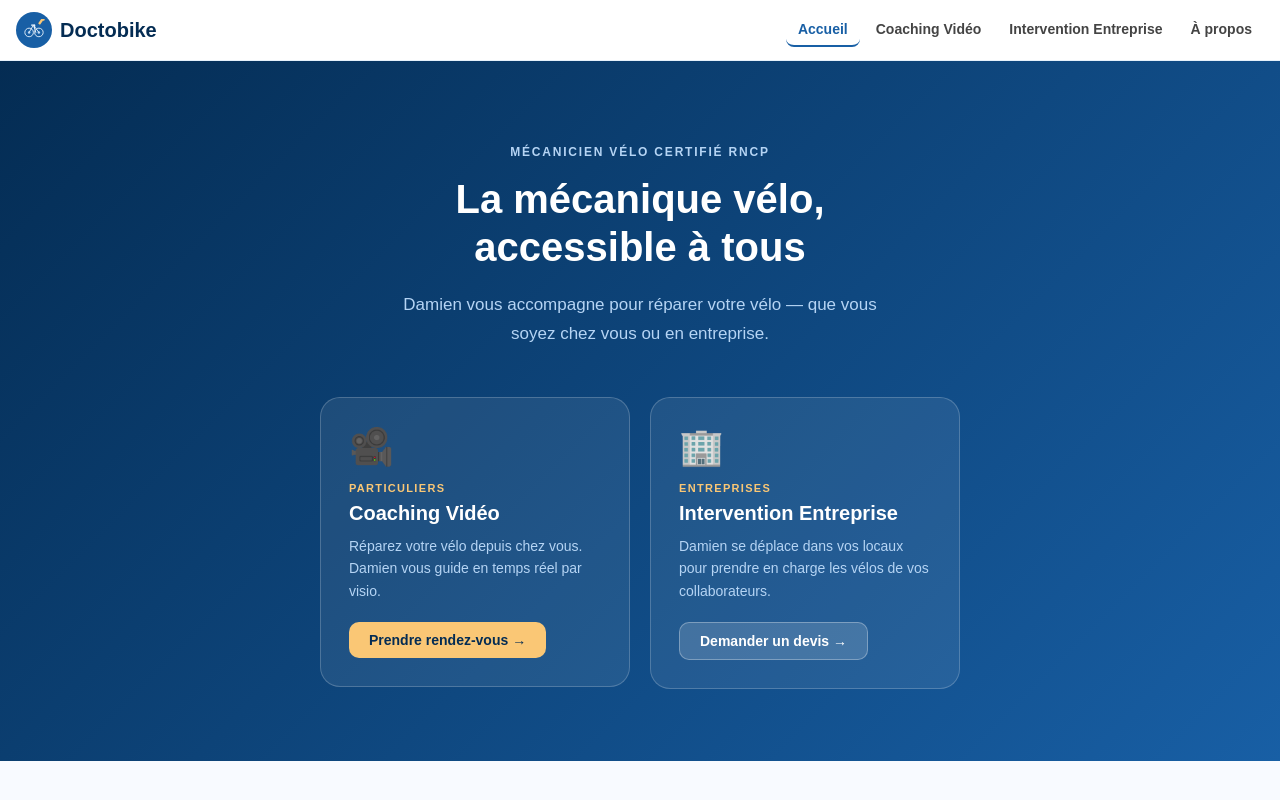
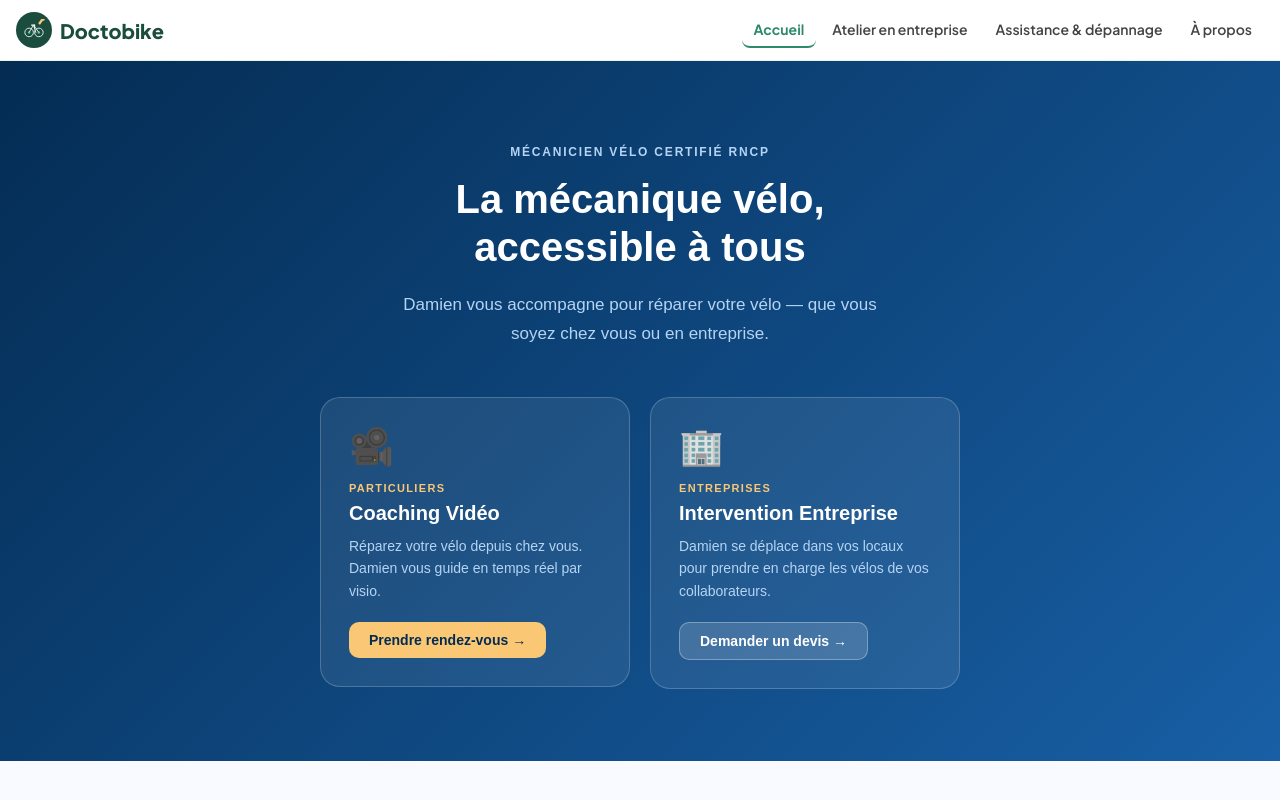
Before and after one commit to sarahlebeze-coder/doctobike2, a Next.js app: page / in a window 1280 px wide. Shown: the top 800 px of the page. Built offline with nearby package versions, Linux system fonts and the light colour scheme.

Commit message:
Change font and color scheme in NavHeader
Updated font styles and colors in NavHeader component.

```diff
--- a/app/components/NavHeader.tsx
+++ b/app/components/NavHeader.tsx
@@ -4,7 +4,7 @@ import { useState } from 'react'
 import Link from 'next/link'
 import { usePathname } from 'next/navigation'
 
-const font = "'Nunito', sans-serif"
+const font = "'Plus Jakarta Sans', sans-serif"
 
 export default function NavHeader() {
   const [menuOpen, setMenuOpen] = useState(false)
@@ -15,13 +15,13 @@ export default function NavHeader() {
     return (
       <Link href={href} style={{
         fontSize: 14,
-        color: active ? '#185FA5' : '#444',
+        color: active ? '#2E8B6A' : '#444',
         textDecoration: 'none',
         padding: '8px 12px',
         borderRadius: 8,
         fontFamily: font,
         fontWeight: active ? 700 : 600,
-        borderBottom: active ? '2px solid #185FA5' : '2px solid transparent',
+        borderBottom: active ? '2px solid #2E8B6A' : '2px solid transparent',
       }}>
         {label}
       </Link>
@@ -33,13 +33,13 @@ export default function NavHeader() {
     return (
       <Link href={href} onClick={() => setMenuOpen(false)} style={{
         fontSize: 16,
-        color: active ? '#185FA5' : '#042C53',
+        color: active ? '#2E8B6A' : '#1B4D3E',
         textDecoration: 'none',
         padding: '12px 16px',
         borderRadius: 10,
         fontFamily: font,
         fontWeight: 700,
-        background: active ? '#E6F1FB' : 'transparent',
+        background: active ? '#E8F5EE' : 'transparent',
       }}>
         {label}
       </Link>
@@ -50,7 +50,7 @@ export default function NavHeader() {
     <>
       <header style={{
         background: 'white',
-        borderBottom: '1px solid #E6F1FB',
+        borderBottom: '1px solid #E8F5EE',
         padding: '12px 16px',
         display: 'flex',
         alignItems: 'center',
@@ -60,30 +60,30 @@ export default function NavHeader() {
         zIndex: 100,
       }}>
         <Link href="/" style={{ textDecoration: 'none', display: 'flex', alignItems: 'center', gap: 8 }}>
-          <div style={{ width: 36, height: 36, borderRadius: '50%', background: '#185FA5', display: 'flex', alignItems: 'center', justifyContent: 'center', flexShrink: 0 }}>
+          <div style={{ width: 36, height: 36, borderRadius: '50%', background: '#1B4D3E', display: 'flex', alignItems: 'center', justifyContent: 'center', flexShrink: 0 }}>
             <svg width="22" height="22" viewBox="0 0 36 36" fill="none">
-              <circle cx="10" cy="22" r="7" fill="none" stroke="#E6F1FB" strokeWidth="1.5"/>
-              <circle cx="10" cy="22" r="2" fill="#B5D4F4"/>
-              <circle cx="26" cy="22" r="7" fill="none" stroke="#E6F1FB" strokeWidth="1.5"/>
-              <circle cx="26" cy="22" r="2" fill="#B5D4F4"/>
-              <path d="M10 22 L17 10 L26 22" fill="none" stroke="#E6F1FB" strokeWidth="1.5" strokeLinejoin="round"/>
-              <path d="M17 10 L21 22" stroke="#E6F1FB" strokeWidth="1.5" strokeLinecap="round"/>
-              <line x1="14" y1="10" x2="19" y2="10" stroke="#E6F1FB" strokeWidth="2" strokeLinecap="round"/>
-              <line x1="19" y1="10" x2="19" y2="14" stroke="#E6F1FB" strokeWidth="2" strokeLinecap="round"/>
+              <circle cx="10" cy="22" r="7" fill="none" stroke="#E8F5EE" strokeWidth="1.5"/>
+              <circle cx="10" cy="22" r="2" fill="#4DB892"/>
+              <circle cx="26" cy="22" r="7" fill="none" stroke="#E8F5EE" strokeWidth="1.5"/>
+              <circle cx="26" cy="22" r="2" fill="#4DB892"/>
+              <path d="M10 22 L17 10 L26 22" fill="none" stroke="#E8F5EE" strokeWidth="1.5" strokeLinejoin="round"/>
+              <path d="M17 10 L21 22" stroke="#E8F5EE" strokeWidth="1.5" strokeLinecap="round"/>
+              <line x1="14" y1="10" x2="19" y2="10" stroke="#E8F5EE" strokeWidth="2" strokeLinecap="round"/>
+              <line x1="19" y1="10" x2="19" y2="14" stroke="#E8F5EE" strokeWidth="2" strokeLinecap="round"/>
               <g transform="translate(28,6) rotate(35)">
                 <rect x="-2" y="-7" width="4" height="10" rx="1" fill="#FAC775"/>
                 <rect x="-3.5" y="-9" width="7" height="3.5" rx="1.5" fill="#FAC775"/>
               </g>
             </svg>
           </div>
-          <span style={{ fontFamily: font, fontSize: 20, fontWeight: 800, color: '#042C53' }}>Doctobike</span>
+          <span style={{ fontFamily: font, fontSize: 20, fontWeight: 800, color: '#1B4D3E' }}>Doctobike</span>
         </Link>
 
         {/* Desktop nav */}
         <nav className="desktop-nav" style={{ display: 'flex', alignItems: 'center', gap: 4 }}>
           {navLink('/', 'Accueil')}
-          {navLink('/coaching', 'Coaching Vidéo')}
-          {navLink('/entreprise', 'Intervention Entreprise')}
+          {navLink('/entreprise', 'Atelier en entreprise')}
+          {navLink('/coaching', 'Assistance & dépannage')}
           {navLink('/about', 'À propos')}
         </nav>
 
@@ -94,9 +94,9 @@ export default function NavHeader() {
           style={{ background: 'none', border: 'none', cursor: 'pointer', padding: 8, display: 'none', flexDirection: 'column', gap: 5 }}
           aria-label="Menu"
         >
-          <span style={{ display: 'block', width: 22, height: 2, background: menuOpen ? 'transparent' : '#042C53', borderRadius: 2, transition: 'all 0.2s' }}/>
-          <span style={{ display: 'block', width: 22, height: 2, background: '#042C53', borderRadius: 2, transform: menuOpen ? 'rotate(45deg) translate(5px, 5px)' : 'none', transition: 'all 0.2s' }}/>
-          <span style={{ display: 'block', width: 22, height: 2, background: '#042C53', borderRadius: 2, transform: menuOpen ? 'rotate(-45deg) translate(5px, -5px)' : 'none', transition: 'all 0.2s' }}/>
+          <span style={{ display: 'block', width: 22, height: 2, background: menuOpen ? 'transparent' : '#1B4D3E', borderRadius: 2, transition: 'all 0.2s' }}/>
+          <span style={{ display: 'block', width: 22, height: 2, background: '#1B4D3E', borderRadius: 2, transform: menuOpen ? 'rotate(45deg) translate(5px, 5px)' : 'none', transition: 'all 0.2s' }}/>
+          <span style={{ display: 'block', width: 22, height: 2, background: '#1B4D3E', borderRadius: 2, transform: menuOpen ? 'rotate(-45deg) translate(5px, -5px)' : 'none', transition: 'all 0.2s' }}/>
         </button>
       </header>
 
@@ -104,20 +104,20 @@ export default function NavHeader() {
       {menuOpen && (
         <div style={{
           position: 'fixed', top: 61, left: 0, right: 0, zIndex: 99,
-          background: 'white', borderBottom: '1px solid #E6F1FB',
+          background: 'white', borderBottom: '1px solid #E8F5EE',
           padding: '8px 16px 16px',
           display: 'flex', flexDirection: 'column', gap: 4,
           boxShadow: '0 4px 20px rgba(0,0,0,0.1)',
         }}>
           {mobileLink('/', 'Accueil')}
-          {mobileLink('/coaching', '🎥 Coaching Vidéo')}
-          {mobileLink('/entreprise', '🏢 Intervention Entreprise')}
+          {mobileLink('/entreprise', '🏢 Atelier en entreprise')}
+          {mobileLink('/coaching', '🔧 Assistance & dépannage')}
           {mobileLink('/about', 'À propos')}
         </div>
       )}
 
       <style>{`
-        @media (max-width: 700px) {
+        @media (max-width: 760px) {
           .desktop-nav { display: none !important; }
           .hamburger { display: flex !important; }
         }
```
